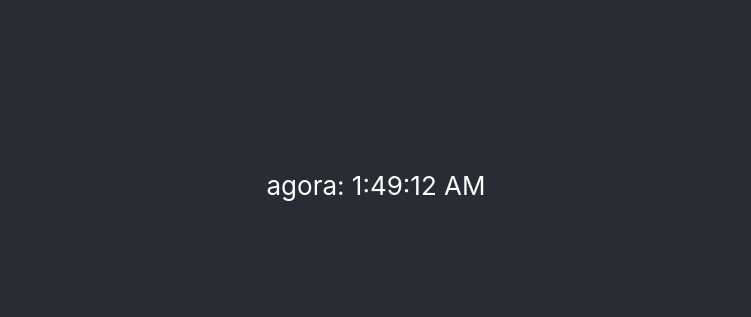
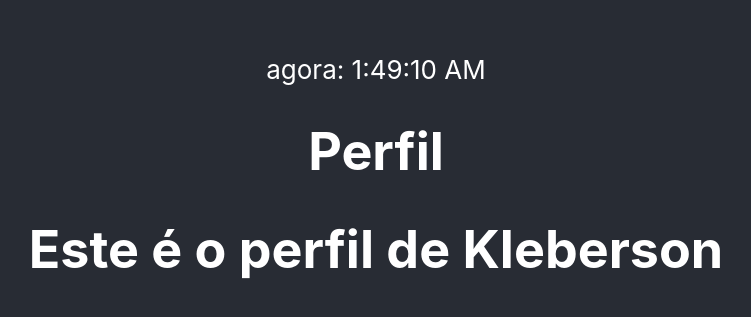
Before and after one commit to kleberson2santos/erjs, a React (Create React App) app: page / in a window 1280 px wide. Shown: the part 215-532 px from the top of the page, without its empty margins (264-1015 px from the left). Built offline with nearby package versions, Linux system fonts and the light colour scheme.

Commit message:
estados com o hook useState

```diff
--- a/src/App.tsx
+++ b/src/App.tsx
@@ -1,6 +1,7 @@
 
 import './App.css';
 import Clock from './Clock';
+import Person from './Person';
 
 
 function App() {
@@ -8,6 +9,7 @@ function App() {
     <div className="App">
       <header className="App-header">
         <Clock/>
+        <Person/>
       </header>
     </div>
   );
--- /dev/null
+++ b/src/Person.tsx
@@ -0,0 +1,18 @@
+import { useState } from "react"
+
+//edf -> snippet
+export default function Person() {
+    const [person, setPerson] = useState<string>('João')
+
+    setTimeout(()=>{
+        setPerson((state)=>{
+            console.log(state);
+            return 'Kleberson'
+        })
+    }, 2000)
+
+    return <div>
+    <h1>Perfil</h1>
+    <h1>Este é o perfil de {person}</h1>
+    </div>
+};
```
